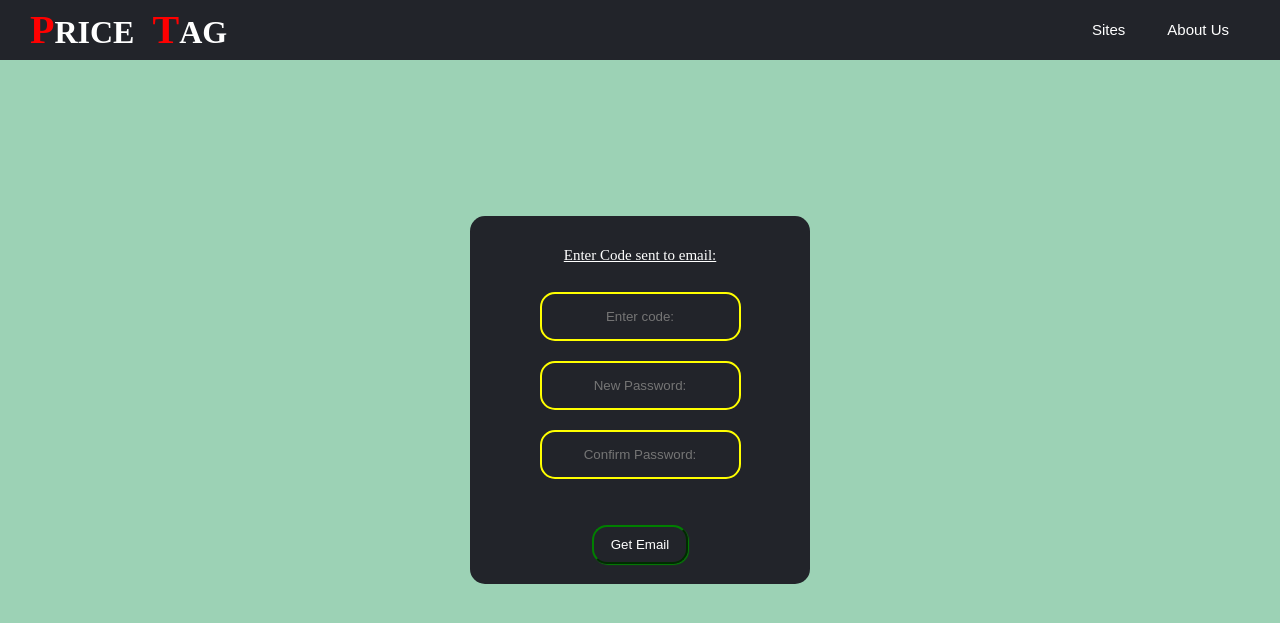
After one commit to sumit8268/Monitor-Product, a Flask app: template templates/website/newpass.html in a window 1280 px wide. The commit adds this page. Shown: the top 623 px of the page. Run offline with Flask 2, Linux system fonts and the light colour scheme; the template is opened without the code that fills it, so the values that code supplies are empty; parts of the project's set-up code (start-up, migrations or seed data) failed here and were passed over; some libraries are stand-ins or nearby versions.

Commit message:
added forgetpass and newpass and updated css

```diff
--- a/static/website/index.css
+++ b/static/website/index.css
@@ -151,6 +151,25 @@ background-color: #9CD2B5;
 }
 
 
+.fpass,.npass {
+  width: 300px;
+  height: auto;
+  color: white;
+  top: 50%;
+  left: 50%;
+  transform: translate(-50%,-50%);
+  background: #22242a;
+  padding: 20px 20px;
+  position: absolute;
+  text-align: center;
+  border-radius: 15px;
+  padding-top: 30px;
+}
+
+
+
+
+
 .user input{
   margin: 10px 10px;
   width: auto;
@@ -176,6 +195,19 @@ background-color: #9CD2B5;
 
 }
 
+.fpass,.npass input{
+  margin: 10px 10px;
+  width: auto;
+  padding: 15px 10px;
+  background: none;
+  border: 2px solid yellow;
+  text-align: center;
+  border-radius: 15px;
+  color: white;
+
+}
+
+
 .sign input{
   margin: 10px 10px;
   width: auto;
@@ -236,6 +287,11 @@ background-color: #9CD2B5;
   padding: 20px 20px;
 }
 
+.fpass,.npass span{
+  font-size: 15px;
+  padding: 20px 20px;
+}
+
 .profile span{
   font-size: 15px;
   padding: 20px 20px;
@@ -248,6 +304,27 @@ background-color: #9CD2B5;
 
 
 .user button{
+
+  padding: 10px 17px;
+  border-radius: 15px;
+  background: none;
+  color: white;
+  border-color: green;
+  box-shadow: 1px 1px 1px green;
+}
+
+.npass button{
+
+  padding: 10px 17px;
+  border-radius: 15px;
+  background: none;
+  color: white;
+  border-color: green;
+  box-shadow: 1px 1px 1px green;
+}
+
+
+.fpass button{
 
   padding: 10px 17px;
   border-radius: 15px;
--- /dev/null
+++ b/templates/website/newpass.html
@@ -0,0 +1,27 @@
+<!DOCTYPE html>
+<html lang="en" dir="ltr">
+  <head>
+    <meta charset="utf-8">
+    <title></title>
+    <link rel="stylesheet" type="text/css" href="index.css">
+  </head>
+  <body>
+      <div class="hea">
+        <div class="logo">
+<h1><span>P</span>RICE   <span style="padding-left:10px;">T</span>AG</h1>
+        </div>
+        <div class="menu">
+          <a href="#">About Us</a>
+          <a href="#">Sites</a>
+        </div>
+      </div>
+
+      <form class="npass" action="" method="post">
+        <span style="text-decoration:underline;">Enter Code sent to email:</span><br><br>
+        <input type="text" name="code" placeholder="Enter code:"><br>
+        <input type="password" name="pas" placeholder="New Password:"><br>
+        <input type="password" name="cpas" placeholder="Confirm Password:"><br>
+        <br><br><button type="submit" name="button" >Get Email</button>
+      </form>
+  </body>
+</html>
```
Also changed, not shown: other parts of static/website/index.css (+33 -4 lines), templates/website/forgetpass.html (added, +24 -0 lines).
